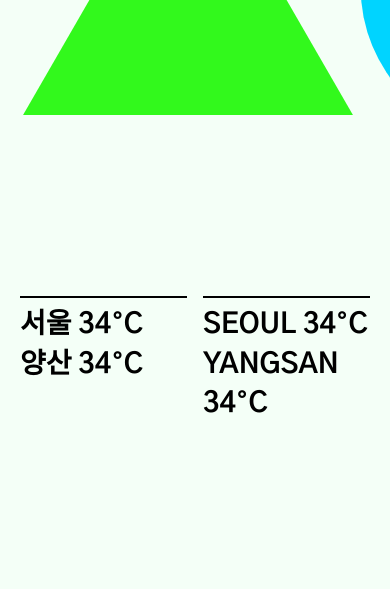
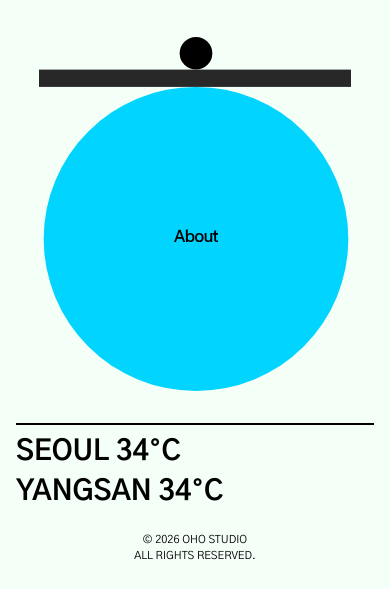
Before and after one commit to jiho-joen/jiho-joen.github.io, a plain HTML site: page index.html in a window 390 px wide. Shown: the part 396-985 px from the top of the page. Before the commit the page ends 844 px from the top, so only its background shows below. Drawn offline with Linux system fonts and the light colour scheme; a web font is replaced by a local one.

Commit message:
모바일수정

```diff
--- a/home.css
+++ b/home.css
@@ -98,3 +98,135 @@ body {
   font-weight: 700;
   line-height: 1.4;
 }
+
+.mobile-copyright {
+  display: none;
+}
+
+/* ---------- Mobile ---------- */
+@media (max-width: 767px) {
+  html, body {
+    overflow: visible;
+  }
+
+  body {
+    min-height: 100vh;
+    height: auto;
+    padding: 24px 16px;
+  }
+
+  .home {
+    display: flex;
+    flex-direction: column;
+    align-items: center;
+    flex: none;
+  }
+
+  .center-logo {
+    position: static;
+    order: 1;
+    margin: 0 0 28px;
+    font-size: 36px;
+    pointer-events: auto;
+  }
+
+  .left-area {
+    order: 2;
+    margin-bottom: 40px;
+  }
+
+  .right-area {
+    order: 3;
+  }
+
+  .left-area,
+  .right-area {
+    opacity: 0;
+    transform: translateY(46px);
+    animation: floatInSettle 0.9s cubic-bezier(0.22, 1, 0.36, 1) forwards;
+  }
+
+  .left-area {
+    animation-delay: 0.1s;
+  }
+
+  .right-area {
+    animation-delay: 0.4s;
+  }
+
+  .left-area.is-settled,
+  .right-area.is-settled {
+    opacity: 1;
+    transform: none;
+    animation: none;
+  }
+
+  .left-area.is-shaking,
+  .right-area.is-shaking {
+    animation: clickShake 0.35s ease-in-out;
+  }
+
+  .bottom-info {
+    margin-top: 32px;
+    flex-direction: column;
+  }
+
+  .info-kr {
+    display: none;
+  }
+
+  .info-en {
+    width: 100%;
+  }
+
+  .mobile-copyright {
+    display: block;
+    margin: 20px 0 0;
+    text-align: center;
+    font-size: 11px;
+    line-height: 1.5;
+  }
+}
+
+@keyframes floatInSettle {
+  0% {
+    opacity: 0;
+    transform: translateY(46px);
+  }
+  55% {
+    opacity: 1;
+    transform: translateY(-6px);
+  }
+  70% {
+    transform: translateY(3px) translateX(-3px);
+  }
+  82% {
+    transform: translateY(-2px) translateX(2px);
+  }
+  92% {
+    transform: translateY(1px) translateX(-1px);
+  }
+  100% {
+    opacity: 1;
+    transform: translateY(0) translateX(0);
+  }
+}
+
+@keyframes clickShake {
+  0%,
+  100% {
+    transform: translateX(0);
+  }
+  20% {
+    transform: translateX(-6px);
+  }
+  40% {
+    transform: translateX(5px);
+  }
+  60% {
+    transform: translateX(-4px);
+  }
+  80% {
+    transform: translateX(3px);
+  }
+}
--- a/home.js
+++ b/home.js
@@ -16,3 +16,34 @@ function attachRotateHover(areaSelector, shapeSelector, maxAngle) {
 
 attachRotateHover(".left-area", ".works-visual", 8);
 attachRotateHover(".right-area", ".about-visual", 8);
+
+function isMobile() {
+  return window.matchMedia("(max-width: 767px)").matches;
+}
+
+document.querySelectorAll(".left-area, .right-area").forEach((el) => {
+  el.addEventListener("animationend", (e) => {
+    if (e.animationName === "floatInSettle") {
+      el.classList.add("is-settled");
+    }
+  });
+});
+
+function attachShakeNavigate(link) {
+  if (!link) return;
+
+  link.addEventListener("click", (e) => {
+    if (!isMobile()) return;
+    e.preventDefault();
+
+    const href = link.getAttribute("href");
+    link.classList.add("is-shaking");
+
+    setTimeout(() => {
+      window.location.href = href;
+    }, 350);
+  });
+}
+
+attachShakeNavigate(document.querySelector(".left-area"));
+attachShakeNavigate(document.querySelector(".right-area"));
--- a/index.html
+++ b/index.html
@@ -26,16 +26,18 @@
 </main>
 
 <footer class="bottom-info">
-  <div class="info-block">
+  <div class="info-block info-kr">
     <p>서울 34°C</p>
     <p>양산 34°C</p>
   </div>
-  <div class="info-block">
+  <div class="info-block info-en">
     <p>SEOUL 34°C</p>
     <p>YANGSAN 34°C</p>
   </div>
 </footer>
 
+<p class="mobile-copyright">© 2026 OHO STUDIO<br>ALL RIGHTS RESERVED.</p>
+
 <script src="home.js"></script>
 </body>
 </html>
```
